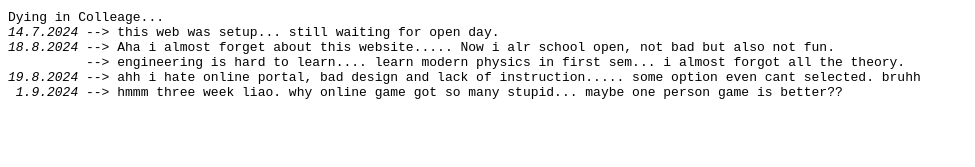
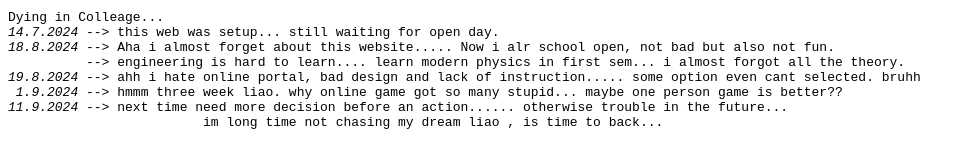
Before and after one commit to OMG0718/omg0718.github.io, a plain HTML site: page index.html in a window 1280 px wide. Shown: the part 167-334 px from the top of the page, without its empty margins (0-975 px from the left). Drawn offline with Linux system fonts and the light colour scheme.

Commit message:
modified:   index.html

```diff
--- a/index.html
+++ b/index.html
@@ -27,6 +27,8 @@ Dying in Colleage...
           --> engineering is hard to learn.... learn modern physics in first sem... i almost forgot all the theory.
 <var>19.8.2024</var> --> ahh i hate online portal, bad design and lack of instruction..... some option even cant selected. bruhh
 <var> 1.9.2024</var> --> hmmm three week liao. why online game got so many stupid... maybe one person game is better??
+<var>11.9.2024</var> --> next time need more decision before an action...... otherwise trouble in the future...
+                         im long time not chasing my dream liao , is time to back...
 </pre>
 
 
```
